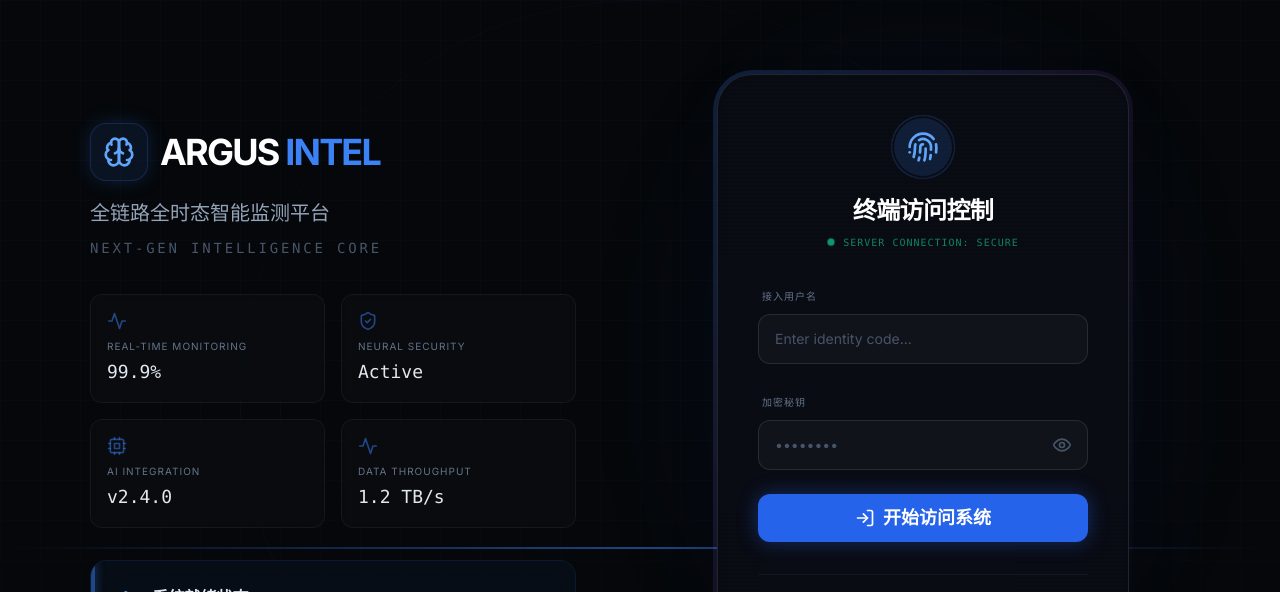
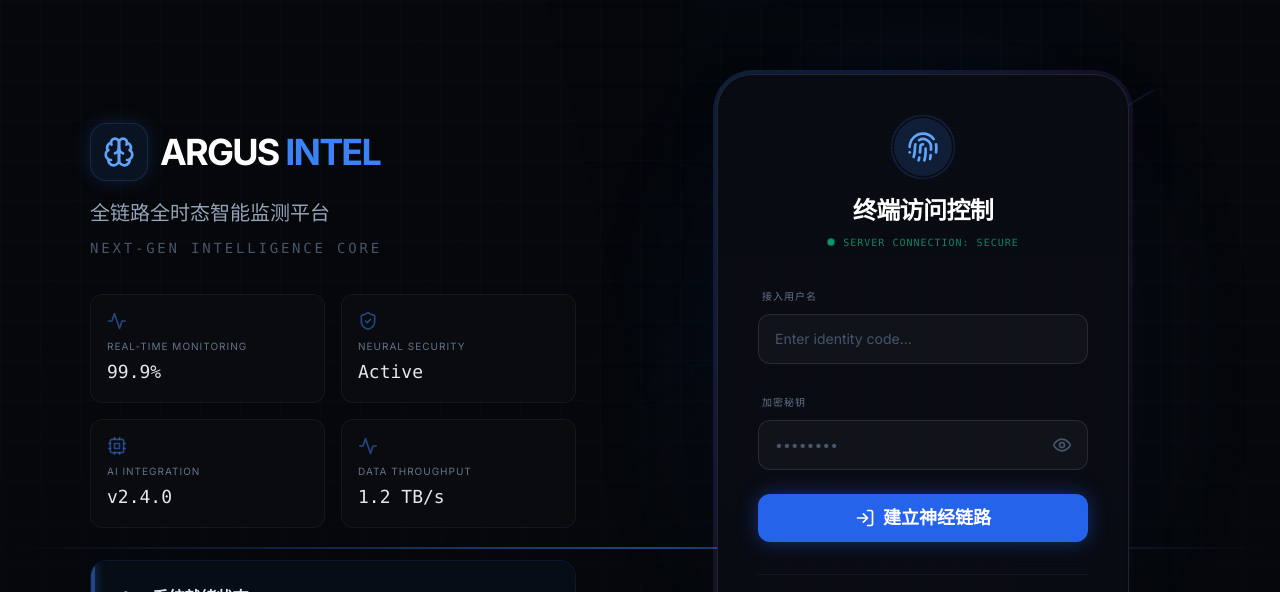
Before and after one commit to sunShineLoveMe/order-monitor-panel, a Next.js app: page /login in a window 1280 px wide. Shown: the top 592 px of the page. Built offline with nearby package versions, Linux system fonts and the light colour scheme.

Commit message:
增加背景是雷达图

```diff
--- a/app/login/page.tsx
+++ b/app/login/page.tsx
@@ -78,14 +78,39 @@ export default function LoginPage() {
         />
         <div className="absolute inset-0 bg-gradient-to-t from-[#05070A] via-transparent to-transparent" />
 
-        {/* Animated Scanning Circle */}
-        <div className="absolute top-1/2 left-1/2 -translate-x-1/2 -translate-y-1/2 w-[800px] h-[800px] pointer-events-none opacity-20">
-          <div className="absolute inset-0 border border-blue-500/30 rounded-full animate-[spin_30s_linear_infinite]" />
-          <div className="absolute inset-10 border border-purple-500/20 rounded-full animate-[spin_20s_linear_infinite_reverse]" />
-          <div className="absolute inset-20 border border-blue-400/10 rounded-full animate-[spin_60s_linear_infinite]" />
+        {/* Radar Scanning Effect */}
+        <div className="absolute top-1/2 left-1/2 -translate-x-1/2 -translate-y-1/2 w-[1200px] h-[1200px] pointer-events-none opacity-[0.15]">
+          {/* Radar Circles */}
+          <div className="absolute inset-0 border border-blue-500/10 rounded-full" />
+          <div className="absolute inset-[15%] border border-blue-500/10 rounded-full" />
+          <div className="absolute inset-[30%] border border-blue-500/10 rounded-full" />
+          <div className="absolute inset-[45%] border border-blue-500/15 rounded-full" />
 
-          {/* Pulsing Core */}
-          <div className="absolute inset-[45%] bg-blue-500/5 rounded-full blur-2xl animate-pulse" />
+          {/* Radar Sweep Line */}
+          <div className="absolute top-1/2 left-1/2 w-1/2 h-[2px] -translate-y-1/2 origin-left bg-gradient-to-r from-blue-500/0 via-blue-500/50 to-blue-500/80 shadow-[0_0_15px_rgba(59,130,246,0.5)] animate-[radar-sweep_6s_linear_infinite]" />
+
+          {/* Fading Radar Pulse */}
+          <div className="absolute inset-0 rounded-full bg-[conic-gradient(from_0deg,transparent_0%,rgba(59,130,246,0.1)_20%,transparent_30%)] animate-[radar-sweep_6s_linear_infinite]" />
+
+          {/* Random Radar Dots */}
+          {[
+            { t: '15%', l: '25%', d: '1s' },
+            { t: '65%', l: '15%', d: '2s' },
+            { t: '40%', l: '80%', d: '0.5s' },
+            { t: '85%', l: '60%', d: '3s' },
+          ].map((dot, i) => (
+            <div
+              key={i}
+              className="absolute w-2 h-2 bg-blue-400 rounded-full blur-[1px] animate-pulse"
+              style={{ top: dot.t, left: dot.l, animationDelay: dot.d, opacity: 0.6 }}
+            />
+          ))}
+        </div>
+
+        {/* Floating Particles/Nodes */}
+        <div className="absolute inset-0 pointer-events-none overflow-hidden opacity-20">
+          <div className="absolute top-1/4 left-1/4 w-[2px] h-[100px] bg-gradient-to-b from-transparent via-blue-500 to-transparent animate-[flow_20s_linear_infinite]" />
+          <div className="absolute top-1/3 right-1/4 w-[1px] h-[150px] bg-gradient-to-b from-transparent via-purple-500 to-transparent animate-[flow_15s_linear_infinite]" style={{ animationDelay: '5s' }} />
         </div>
       </div>
 
@@ -217,12 +242,12 @@ export default function LoginPage() {
                   {isLoading ? (
                     <>
                       <Loader2 className="mr-2 h-5 w-5 animate-spin" />
-                      正在验证...
+                      核准凭证中...
                     </>
                   ) : (
                     <>
                       <LogIn className="mr-2 h-5 w-5" />
-                      开始访问系统
+                      建立神经链路
                     </>
                   )}
                 </Button>
@@ -262,6 +287,15 @@ export default function LoginPage() {
           0%, 100% { opacity: 0.1; transform: scale(1); }
           50% { opacity: 0.2; transform: scale(1.05); }
         }
+        @keyframes radar-sweep {
+          from { transform: rotate(0deg); }
+          to { transform: rotate(360deg); }
+        }
+        @keyframes flow {
+          0% { transform: translateY(-100%); opacity: 0; }
+          50% { opacity: 0.5; }
+          100% { transform: translateY(1000%); opacity: 0; }
+        }
       `}</style>
     </div>
   );
```
